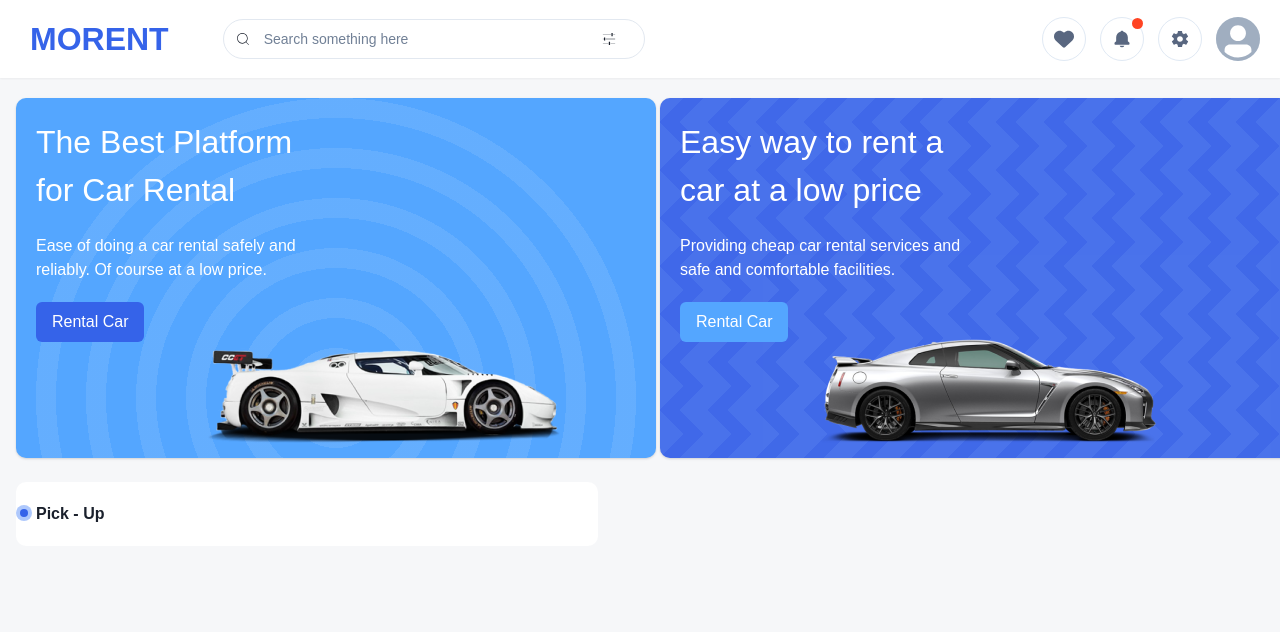
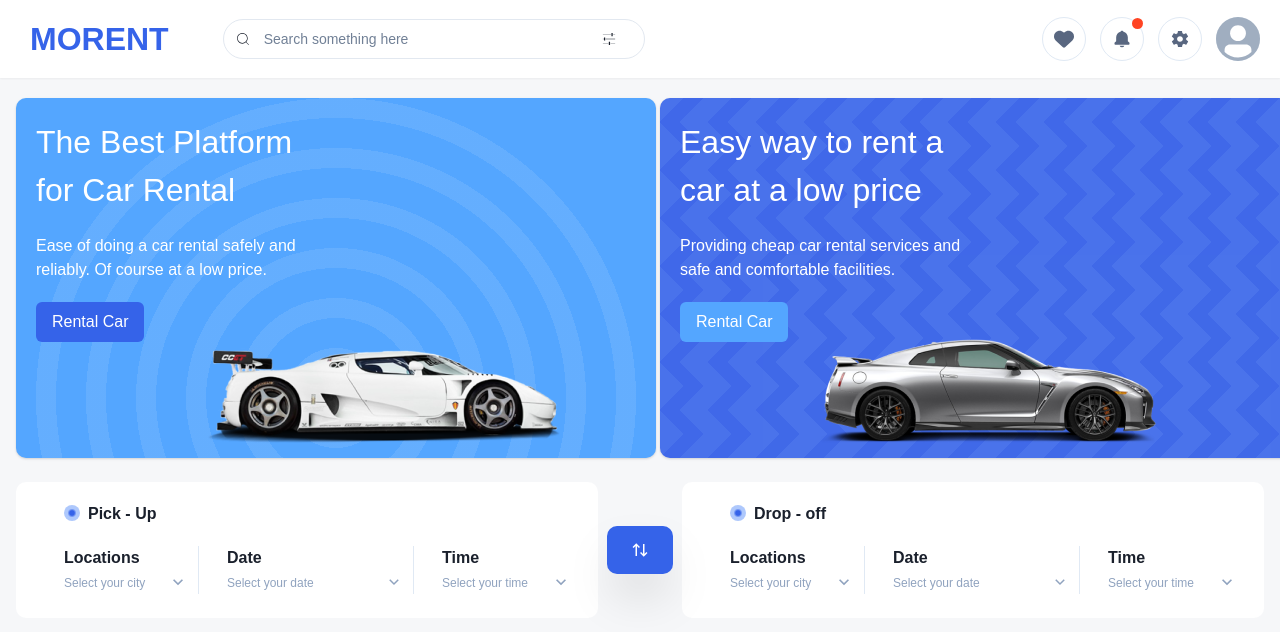
Before and after one commit to Khudaverdi27/Morent-Rent-a-Car, a React (Vite) app: page / in a window 1280 px wide. Shown: the top 632 px of the page. Built offline with nearby package versions, Linux system fonts and the light colour scheme.

Commit message:
done:date selection components

```diff
--- a/package.json
+++ b/package.json
@@ -17,12 +17,14 @@
     "@fontsource/plus-jakarta-sans": "^5.0.20",
     "framer-motion": "^11.1.7",
     "react": "^18.2.0",
+    "react-datepicker": "^6.9.0",
     "react-dom": "^18.2.0",
     "react-icons": "^5.1.0",
     "react-router-dom": "^6.23.0"
   },
   "devDependencies": {
     "@types/react": "^18.2.66",
+    "@types/react-datepicker": "^6.2.0",
     "@types/react-dom": "^18.2.22",
     "@typescript-eslint/eslint-plugin": "^7.2.0",
     "@typescript-eslint/parser": "^7.2.0",
--- a/src/assets/css/index.css
+++ b/src/assets/css/index.css
@@ -8,3 +8,12 @@
   top: 0;
   right: 0;
 }
+
+.select--calendar {
+  width: 150px;
+  font-size: 12px;
+  outline: none;
+}
+.select--calendar::placeholder {
+  color: #90a3bf;
+}
--- /dev/null
+++ b/src/pages/Home/SelectBox-options.tsx
@@ -0,0 +1,24 @@
+import { Box } from "@chakra-ui/react";
+import { ReactNode } from "react";
+
+interface ISelectOptions {
+  children: ReactNode;
+  title: string;
+}
+
+function SelectOptions({ children, title }: ISelectOptions) {
+  return (
+    <Box
+      maxW={207}
+      pl={title !== "Locations" ? "20px" : "0"}
+      fontWeight={700}
+      borderRight={title === "Time" ? "none" : "1px"}
+      borderColor={"Secondary.100"}
+    >
+      {title}
+      {children}
+    </Box>
+  );
+}
+
+export default SelectOptions;
--- /dev/null
+++ b/src/pages/Home/SelectBox-title.tsx
@@ -0,0 +1,31 @@
+import { Box } from "@chakra-ui/react";
+
+interface ITitleProps {
+  children: string;
+}
+
+function SelectBoxTitle({ children }: ITitleProps) {
+  return (
+    <Box
+      fontWeight={"600"}
+      pos={"relative"}
+      p={"20px"}
+      _before={{
+        content: "''",
+        w: "16px",
+        h: "16px",
+        bgGradient: "radial(circle, Primary.500 20%, Primary.200 40%)",
+        rounded: "100%",
+        position: "absolute",
+        top: "36%",
+        left: 0,
+      }}
+    >
+      <Box ml={1} as={"span"}>
+        {children}
+      </Box>
+    </Box>
+  );
+}
+
+export default SelectBoxTitle;
--- a/src/pages/Home/SelectBox.tsx
+++ b/src/pages/Home/SelectBox.tsx
@@ -1,39 +1,135 @@
-import { Box, Flex, Spacer } from "@chakra-ui/react";
+import { Box, Button, Flex, HStack, Select } from "@chakra-ui/react";
+import SelectBoxTitle from "./SelectBox-title";
+import SelectOptions from "./SelectBox-options";
+import { useState } from "react";
+import DatePicker from "react-datepicker";
+import "react-datepicker/dist/react-datepicker.css";
+import { RiArrowDownSLine, RiArrowUpDownLine } from "react-icons/ri";
 
 function SelectBox() {
+  const [startDate, setStartDate] = useState<any>("");
   return (
-    <Flex mt={6}>
+    <Flex mt={6} justify={"space-between"} align={"center"}>
       <Box bgColor={"Primary.0"} w={"582px"} rounded={"10px"}>
-        <Box
-          fontWeight={"600"}
-          pos={"relative"}
-          p={"20px"}
-          _after={{
-            content: "''",
-            w: "8px",
-            h: "8px",
-            bgColor: "Primary.500",
-            rounded: "100%",
-            position: "absolute",
-            top: "27px",
-            left: "4px",
-          }}
-          _before={{
-            content: "''",
-            w: "16px",
-            h: "16px",
-            bgColor: "Primary.200",
-            rounded: "100%",
-            position: "absolute",
-            top: "36%",
-            left: 0,
-          }}
-        >
-          Pick - Up
+        <Box ml={12} pb={6}>
+          <SelectBoxTitle>Pick - Up</SelectBoxTitle>
+          <HStack>
+            <SelectOptions title="Locations">
+              <Select
+                cursor={"pointer"}
+                variant="unstyled"
+                pr={5}
+                fontSize={"12px"}
+                color="Secondary.300"
+                placeholder="Select your city"
+              >
+                <option value="option1">London</option>
+                <option value="option2">Istanbul</option>
+                <option value="option3">Baku</option>
+              </Select>
+            </SelectOptions>
+
+            <SelectOptions title="Date">
+              <HStack>
+                <DatePicker
+                  selected={startDate}
+                  placeholderText="Select your date"
+                  onChange={(date) => setStartDate(date)}
+                  className="select--calendar"
+                />
+                <RiArrowDownSLine
+                  style={{
+                    color: "#90A3BF",
+                    marginRight: "10px",
+                    fontWeight: "600",
+                    fontSize: "18px",
+                    display: "flex",
+                  }}
+                />
+              </HStack>
+            </SelectOptions>
+            <SelectOptions title="Time">
+              <Select
+                cursor={"pointer"}
+                variant="unstyled"
+                pr={5}
+                fontSize={"12px"}
+                color="Secondary.300"
+                placeholder="Select your time"
+              >
+                <option value="1012">10:00-12:00</option>
+                <option value="1216">12:00-16:00</option>
+                <option value="1620">16:00-20:00</option>
+              </Select>
+            </SelectOptions>
+          </HStack>
         </Box>
       </Box>
-      <Spacer />
-      <Box w={"582px"}></Box>
+      <Button
+        bgColor="Primary.500"
+        rounded={"10px"}
+        boxShadow="2xl"
+        _hover={{ bgColor: "Primary.600" }}
+        size="lg"
+        color={"Primary.0"}
+      >
+        <RiArrowUpDownLine />
+      </Button>
+      <Box bgColor={"Primary.0"} w={"582px"} rounded={"10px"}>
+        <Box ml={12} pb={6}>
+          <SelectBoxTitle>Drop - off</SelectBoxTitle>
+          <HStack>
+            <SelectOptions title="Locations">
+              <Select
+                cursor={"pointer"}
+                variant="unstyled"
+                pr={5}
+                fontSize={"12px"}
+                color="Secondary.300"
+                placeholder="Select your city"
+              >
+                <option value="option1">London</option>
+                <option value="option2">Istanbul</option>
+                <option value="option3">Baku</option>
+              </Select>
+            </SelectOptions>
+
+            <SelectOptions title="Date">
+              <HStack>
+                <DatePicker
+                  selected={startDate}
+                  placeholderText="Select your date"
+                  onChange={(date) => setStartDate(date)}
+                  className="select--calendar"
+                />
+                <RiArrowDownSLine
+                  style={{
+                    color: "#90A3BF",
+                    marginRight: "10px",
+                    fontWeight: "600",
+                    fontSize: "18px",
+                    display: "flex",
+                  }}
+                />
+              </HStack>
+            </SelectOptions>
+            <SelectOptions title="Time">
+              <Select
+                cursor={"pointer"}
+                variant="unstyled"
+                pr={5}
+                fontSize={"12px"}
+                color="Secondary.300"
+                placeholder="Select your time"
+              >
+                <option value="1012">10:00-12:00</option>
+                <option value="1216">12:00-16:00</option>
+                <option value="1620">16:00-20:00</option>
+              </Select>
+            </SelectOptions>
+          </HStack>
+        </Box>
+      </Box>
     </Flex>
   );
 }
```
Also changed, not shown: 1 other file (tests, documents, lock files or other folders).
